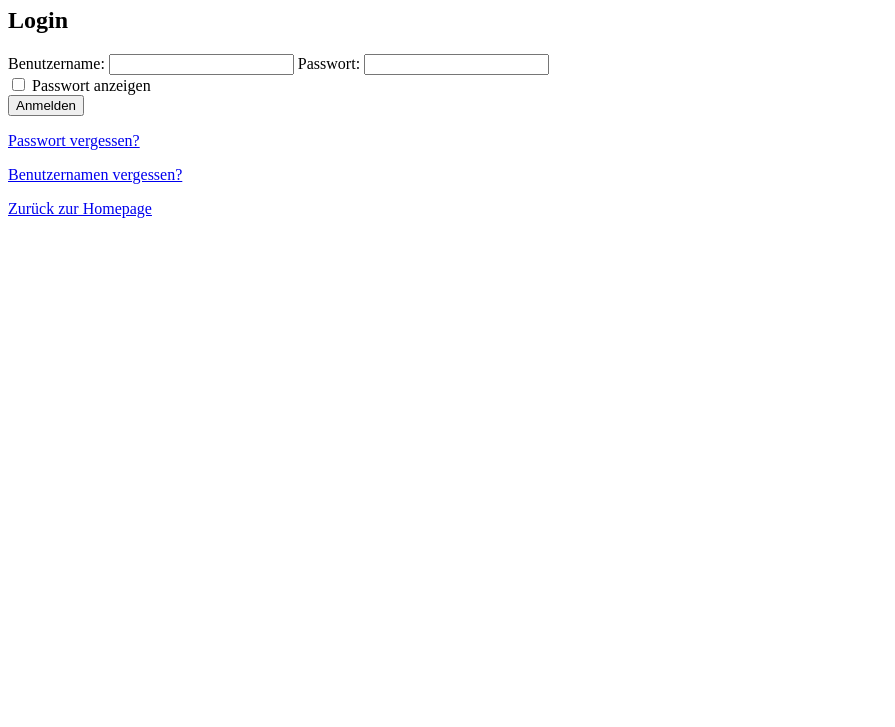
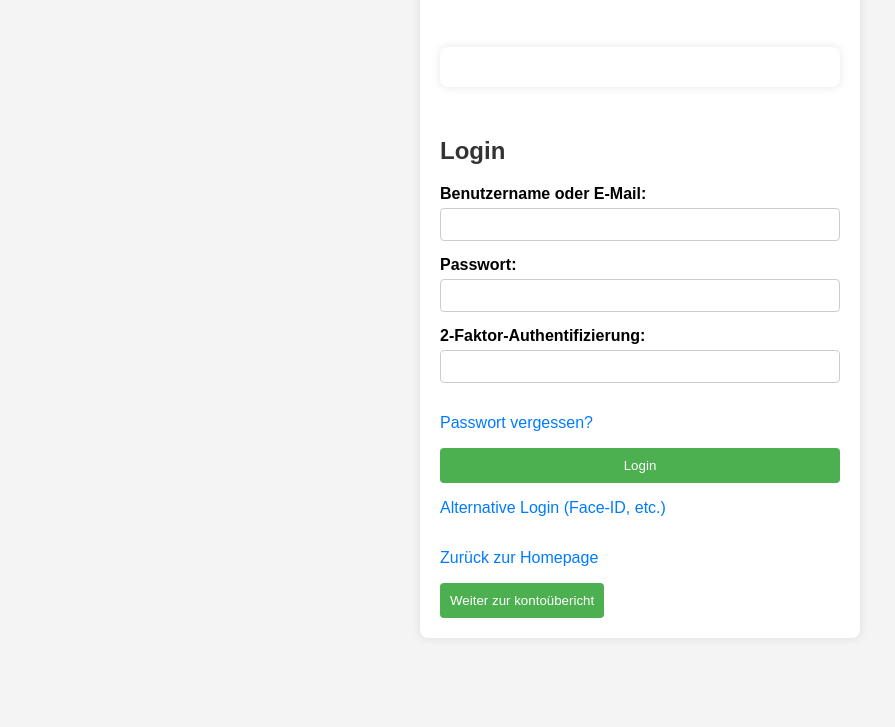
Before and after one commit to bl146405/Bank-Gemen, a plain HTML site: page login.html in a window 1280 px wide. Shown: the part 73-800 px from the top of the page, without its empty margins (0-895 px from the left). Drawn offline with Linux system fonts and the light colour scheme.

Commit message:
ich habe heute gelernt die links zu designen und sie strich darunter weg zu machen und meine seite besser zu designen

```diff
--- a/login.html
+++ b/login.html
@@ -1,46 +1,63 @@
 <!DOCTYPE html>
-<h1>Bank-Gemen</h1>
 <html lang="en">
-<head>  <link rel="stylesheet" type="text/css" href="styles.css">
 
+<head>
     <meta charset="UTF-8">
     <meta name="viewport" content="width=device-width, initial-scale=1.0">
     <title>Login Formular</title>
+    <link rel="stylesheet" type="text/css" href="styles.css">
 </head>
+
 <body>
 
-<div>
+<div class="login-container">
+    <div class="logo">
+    </div>
+
     <h2>Login</h2>
+
     <form action="login.php" method="post">
-        <label for="username">Benutzername:</label>
-        <input type="text" id="username" name="username" required>
+        <!-- Textbox for username or email -->
+        <label for="usernameOrEmail">Benutzername oder E-Mail:</label>
+        <input type="text" id="usernameOrEmail" name="usernameOrEmail" required>
 
+        <!-- Textbox for masked password input -->
         <label for="password">Passwort:</label>
         <input type="password" id="password" name="password" required>
 
-        <div>
-            <input type="checkbox" id="showPassword" onclick="togglePasswordVisibility()">
-            <label for="showPassword">Passwort anzeigen</label>
-        </div>
+        <!-- 2-Faktor-Authentifizierung -->
+        <label for="twoFactor">2-Faktor-Authentifizierung:</label>
+        <input type="text" id="twoFactor" name="twoFactor">
 
-        <button type="submit">Anmelden</button>
+        <!-- Link "Passwort vergessen" -->
+        <p class="forgot-password"><a href="passwort_vergessen.html">Passwort vergessen?</a></p>
+
+        <!-- Login button -->
+        <button type="submit">Login</button>
+
+        <!-- Alternative login with Face-ID, etc. -->
+        <p class="alternative-login"><a href="face_id_login.html">Alternative Login (Face-ID, etc.)</a></p>
     </form>
 
-    <p><a href="passwort_vergessen.html">Passwort vergessen?</a></p>
-    <p><a href="benutzername_vergessen.html">Benutzernamen vergessen?</a></p>
-</div>
+    <!-- Link zurück zur Homepage der Bank -->
+    <p class="back-to-home"><a href="index.html">Zurück zur Homepage</a></p>
+    <head>
+        <meta charset="UTF-8">
+        <meta name="viewport" content="width=device-width, initial-scale=1.0">
+        <title>Button Beispiel</title>
+    </head>
 
-<script>
-    function togglePasswordVisibility() {
-        var passwordInput = document.getElementById("password");
-        if (passwordInput.type === "password") {
-            passwordInput.type = "text";
-        } else {
-            passwordInput.type = "password";
+    <body>
+
+    <!-- Ein einfacher Button mit einem Link zur Zielwebsite -->
+    <button onclick="redirectToExternalSite()">Weiter zur kontoübericht</button>
+
+    <script>
+        function redirectToExternalSite() {
+            window.location.href = 'https://www.zielwebsite.com';
         }
-    }
-</script>
+    </script>
 
-</body>
-</html>
-<p><a href="index.html">Zurück zur Homepage</a></p>
+    </body>
+
+    </html>
--- a/style.css
+++ /dev/null
@@ -1,66 +0,0 @@
-/* Reset some default styles */
-body, h1, h2, h3, p, ul, li {
-    margin: 0;
-    padding: 0;
-}
-
-body {
-    font-family: 'Arial', sans-serif;
-    line-height: 1.6;
-    background-color: #f4f4f4;
-    color: #333;
-}
-
-.container {
-    max-width: 1200px;
-    margin: 0 auto;
-    padding: 20px;
-}
-
-#logo {
-    font-size: 2em;
-    font-weight: bold;
-    color: #3498db;
-}
-
-/* Header styling */
-header {
-    background-color: #fff;
-    box-shadow: 0 2px 4px rgba(0, 0, 0, 0.1);
-    padding: 10px 0;
-}
-
-/* Navigation styling */
-nav {
-    display: flex;
-    justify-content: space-between;
-    align-items: center;
-}
-
-nav ul {
-    list-style: none;
-    display: flex;
-}
-
-nav li {
-    margin-right: 20px;
-}
-
-nav a {
-    text-decoration: none;
-    color: #333;
-    font-weight: bold;
-}
-
-/* Main content styling */
-main {
-    padding: 20px 0;
-}
-
-/* Footer styling */
-footer {
-    background-color: #333;
-    color: #fff;
-    text-align: center;
-    padding: 10px 0;
-}
--- /dev/null
+++ b/styles.css
@@ -0,0 +1,58 @@
+body {
+    font-family: Arial, sans-serif;
+    background-color: #f4f4f4;
+    margin: 0;
+    padding: 0;
+}
+
+h1, h2 {
+    color: #333;
+}
+
+div {
+    max-width: 400px;
+    margin: 50px auto;
+    padding: 20px;
+    background-color: #fff;
+    border-radius: 8px;
+    box-shadow: 0 0 10px rgba(0, 0, 0, 0.1);
+}
+
+form {
+    display: flex;
+    flex-direction: column;
+}
+
+label {
+    margin-bottom: 5px;
+    font-weight: bold;
+}
+
+input {
+    padding: 8px;
+    margin-bottom: 15px;
+    border: 1px solid #ccc;
+    border-radius: 4px;
+}
+
+button {
+    background-color: #4caf50;
+    color: #fff;
+    padding: 10px;
+    border: none;
+    border-radius: 4px;
+    cursor: pointer;
+}
+
+button:hover {
+    background-color: #45a049;
+}
+
+a {
+    color: #007bff;
+    text-decoration: none;
+}
+
+a:hover {
+    text-decoration: underline;
+}
```
Also changed, not shown: index.html (added, +28 -0 lines), Bank-Gemen16.ico (added), Bank-Gemen24.ico (added), Bank-Gemen32.png (added).
